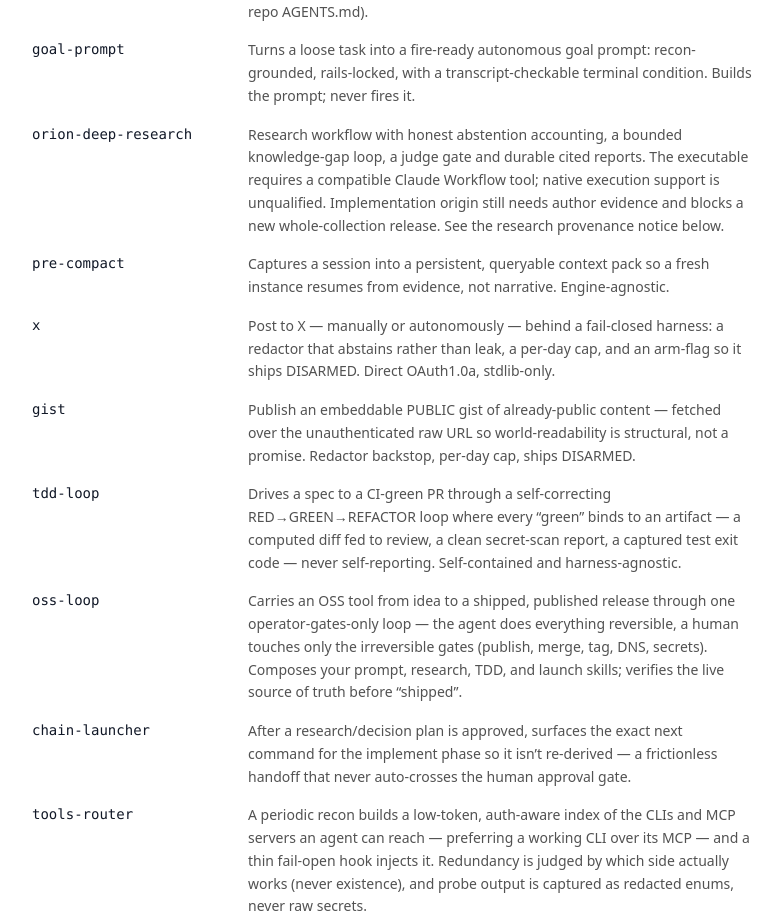
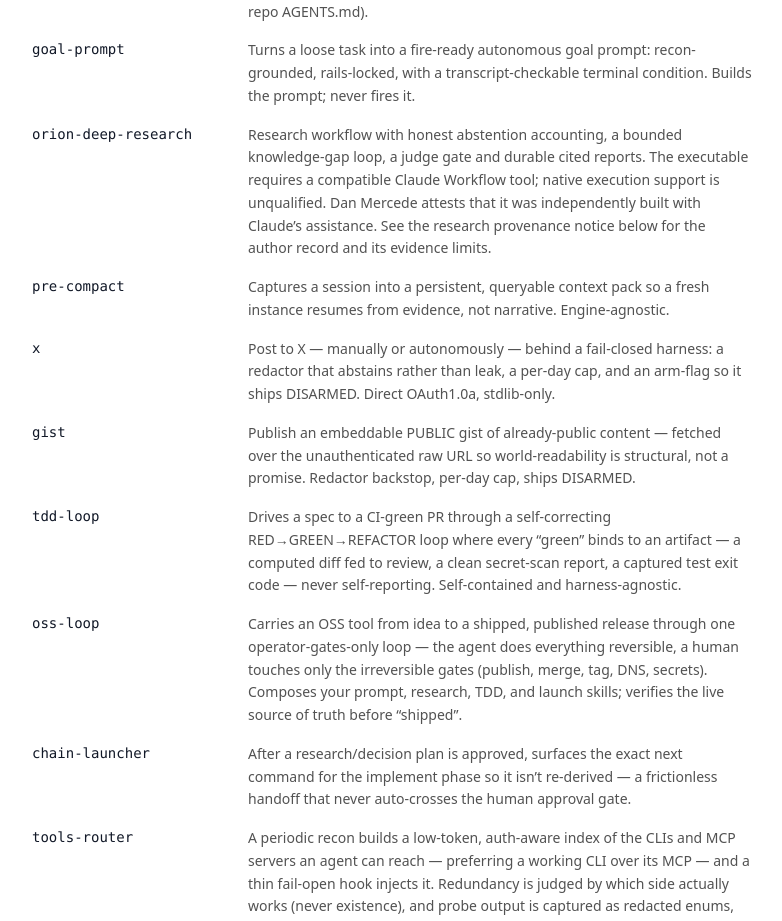
Before and after one commit to OrionArchitekton/orion-skills-site, a React (Vite) app: page / in a window 1280 px wide. Shown: the part 3348-4269 px from the top of the page, without its empty margins (248-1030 px from the left). Built offline with nearby package versions, Linux system fonts and the light colour scheme.

Commit message:
docs(site): reflect the research author attestation

```diff
--- a/constants.ts
+++ b/constants.ts
@@ -138,7 +138,7 @@ export const PRODUCT_DATA: ProductData = {
     {
       name: 'orion-deep-research',
       description:
-        'Research workflow with honest abstention accounting, a bounded knowledge-gap loop, a judge gate and durable cited reports. The executable requires a compatible Claude Workflow tool; native execution support is unqualified. Implementation origin still needs author evidence and blocks a new whole-collection release. See the research provenance notice below.',
+        'Research workflow with honest abstention accounting, a bounded knowledge-gap loop, a judge gate and durable cited reports. The executable requires a compatible Claude Workflow tool; native execution support is unqualified. Dan Mercede attests that it was independently built with Claude’s assistance. See the research provenance notice below for the author record and its evidence limits.',
     },
     {
       name: 'pre-compact',
@@ -284,7 +284,7 @@ export const PRODUCT_DATA: ProductData = {
   links: [
     { label: 'GitHub repository', url: GITHUB, primary: true },
     { label: VERSION + ' release', url: RELEASE, primary: true },
-    { label: 'Research provenance notice', url: GITHUB + '/blob/e194bdc4e742f630eb594343ae66c2d7327dbe73/skills/orion-deep-research/PROVENANCE.md' },
+    { label: 'Research provenance notice', url: GITHUB + '/blob/267c68eacdd09581e60baa9bb4a6642722efe704/skills/orion-deep-research/PROVENANCE.md' },
     { label: 'What are Agent Skills?', url: AGENTSKILLS },
     { label: 'Dan Mercede', url: 'https://www.danmercede.com' },
   ],
```
Also changed, not shown: 1 other file (tests, documents, lock files or other folders).
